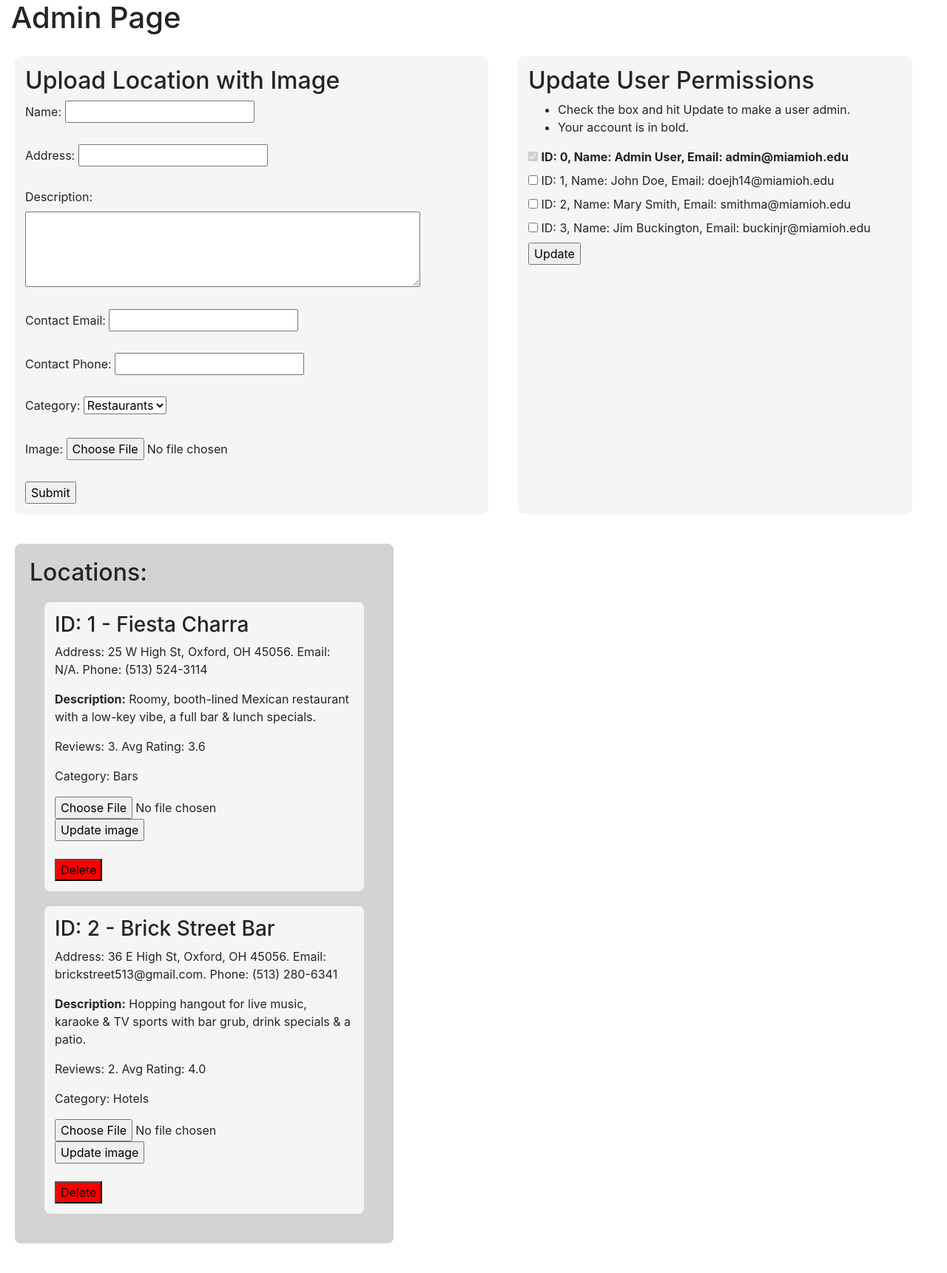
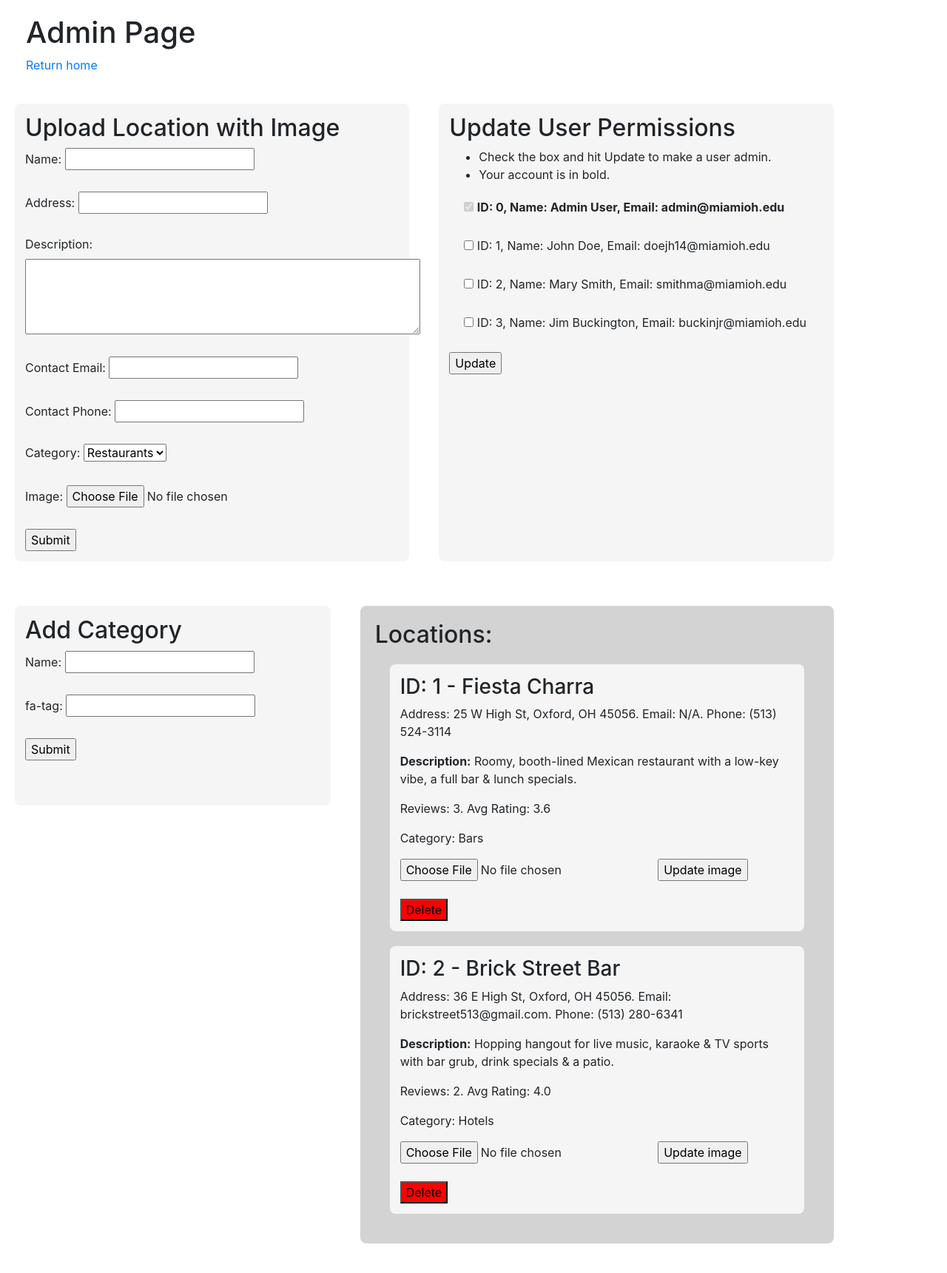
Before and after one commit to kleinjb25/MiamiInsider, a Flask app: page /admin in a window 1280 px wide. Shown: the whole page at 74% size. Before the commit the page ends 1681 px from the top, so only its background shows below. Run offline with Flask 3, Linux system fonts and the light colour scheme; a user stored in the database is signed in.

Commit message:
Updates to admin information

```diff
--- a/__init__.py
+++ b/__init__.py
@@ -118,12 +118,13 @@ def register():
             flash(f'Email has to be from the @miamioh.edu domain.', 'danger')
             return redirect(url_for('register'))
 
+        session['user_id'] = new_user.id
+        session['user_permission'] = new_user.permission
+        session['logged_in'] = True
+
         # If everything goes fine and account is created:
         flash(f'Account created. Welcome aboard, {form.first_name.data}!', 'success')
         flash(f'Navigate to your account and set up your profile!', 'info')
-
-        session['user_id'] = new_user.id
-        session['logged_in'] = True
 
         return redirect(url_for('index'))
 
@@ -234,7 +235,7 @@ def search():
                 break  # move to the next loc in the outer loop
 
 
-        return render_template('search.html', locations=loc_list, search_form=SearchForm())
+        return render_template('search.html', locations=loc_list, query=query, search_form=SearchForm())
     else:
         flash('Error with form validation - check your search query.', 'danger')
         return redirect(url_for('index'))
@@ -368,18 +369,25 @@ def admin():
 def update_permission():
     if request:
         for user_id, value in request.form.items():
-            user = User.query.get(user_id)
-            if value == 'true':
-                user.permission = 99
-            elif value == 'false':
-                user.permission = 0
-                if user_id == session['user_id']:
-                    session['user_permission'] = 0
-            db.session.commit()
+            user_id = user_id.split('-')[0]
+            user = User.query.filter_by(id=user_id).one_or_none()
+            if user != None:
+                if value == "True":
+                    print('admin')
+                    user.permission = 99
+                elif value == "False":
+                    print('not admin')
+                    user.permission = 0
+                    if user_id == session['user_id']:
+                        session['user_permission'] = 0
+                db.session.commit()
+            else:
+                print(f"Unable to find user with id {user_id}")
 
         flash("Permissions updated successfully!", 'success')
         return redirect(url_for('admin'))
     else:
+        print(request)
         flash("Form had issues submitting", 'danger')
 
 # Adding location image
@@ -401,6 +409,19 @@ def post_loc_img():
     db.session.commit()
 
     flash("Location image posted!", 'success')
+    return redirect(url_for('admin'))
+
+@app.route('/post_category', methods=['POST'])
+def post_category():
+    new_ctg = Category(
+        name=request.form['name'],
+        fa_tag=request.form['fa-tag']
+    )
+
+    db.session.add(new_ctg)
+    db.session.commit()
+
+    flash("Category added!", 'success')
     return redirect(url_for('admin'))
 
 # Deleting location from database
--- a/static/admin.css
+++ b/static/admin.css
@@ -1,14 +1,18 @@
+div {
+    border-radius: 8px;
+    margin: 20px;
+}
+
 div.parent-body {
     background-color: lightgrey;
-    border-radius: 8px;
-    margin: 20px;
     padding: 20px;
-    width: 40%;
 }
 
 div.child-body {
     background-color: whitesmoke;
-    border-radius: 8px;
-    margin: 20px;
     padding: 14px;
 }
+
+/*
+Add overflow for user permissions and location list
+*/
--- a/templates/admin.html
+++ b/templates/admin.html
@@ -14,10 +14,14 @@
 <body>
 
     <div class="container-fluid">
+        <div>
             <h1>Admin Page</h1>
+            <a href="{{ url_for('index') }}">Return home</a>
+        </div>
+
         {% include 'utils/flash_messages.html' %}
         <div class="row">
-            <div class="col-6 child-body">
+            <div class="col-5 child-body">
                 <h2>Upload Location with Image</h2>
 
                 <form action="{{ url_for('admin') }}" method="POST" enctype="multipart/form-data">
@@ -60,8 +64,7 @@
                 <form action="{{ url_for('update_permission') }}" method="POST">
                     {% for user in users %}
                         <div>
-                            <input type="checkbox" id="{{user.id}}-check" name="{{user.id}}-check" value="{{user.id}}" {% if user.permission == 99 %}checked{% endif %} {% if user.id == 0 %}disabled{% endif %}>
-                            <input type="hidden" name="{{user.id}}-check" value="False">
+                            <input type="checkbox" id="{{user.id}}-check" name="{{user.id}}-check" {% if user.permission == 99 %}value="False"{% else %}value="True"{% endif %} {% if user.permission == 99 %}checked{% endif %} {% if user.id == 0 %}disabled{% endif %}>
                             <label for="{{user.id}}-check" {% if session['user_id'] == user.id %}style="font-weight:bold"{% endif %}>
                                 ID: {{user.id}}, Name: {{user.first_name}} {{user.last_name}}, Email: {{user.email}}
                             </label>
@@ -71,9 +74,22 @@
                 </form>
             </div>
         </div>
+        <div class="row">
+            <div style="height:270px" class="col-4 child-body">
+                <h2>Add Category</h2>
+
+                <form action="{{ url_for('post_category') }}" method="POST">
+
+                    <label for="name">Name:</label>
+                    <input type="text" id="name" name="name"><br><br>
+
+                    <label for="name">fa-tag:</label>
+                    <input type="text" id="fa-tag" name="fa-tag"><br><br>
+
+                    <input type="submit" value="Submit">
+                </form>
             </div>
-
-    <div class="parent-body">
+            <div class="col-6 parent-body">
                 <h2>Locations: </h2>
                 {% for location in locations %}
                 <div class="child-body">
@@ -86,14 +102,16 @@
                         <input type="hidden" id="location_id" name="location_id" value="{{ location.id }}">
                         <input type="hidden" id="location_name" name="location_name" value="{{ location.name }}">
                         <input type="file" id="image" name="image">
-                    <input type="submit", value="Update image">
+                        <input type="submit" , value="Update image">
                     </form>
                     <br>
                     <form method="POST" action="{{ url_for('del_loc', id=location.id) }}">
-                    <input style="background-color: red;" type="submit", value="Delete">
+                        <input style="background-color: red;" type="submit" , value="Delete">
                     </form>
                 </div>
                 {% endfor %}
             </div>
+        </div>
+    </div>
 </body>
 </html>
```
Also changed, not shown: database/database.db. Lines whose indentation alone changed are shown as unchanged.
